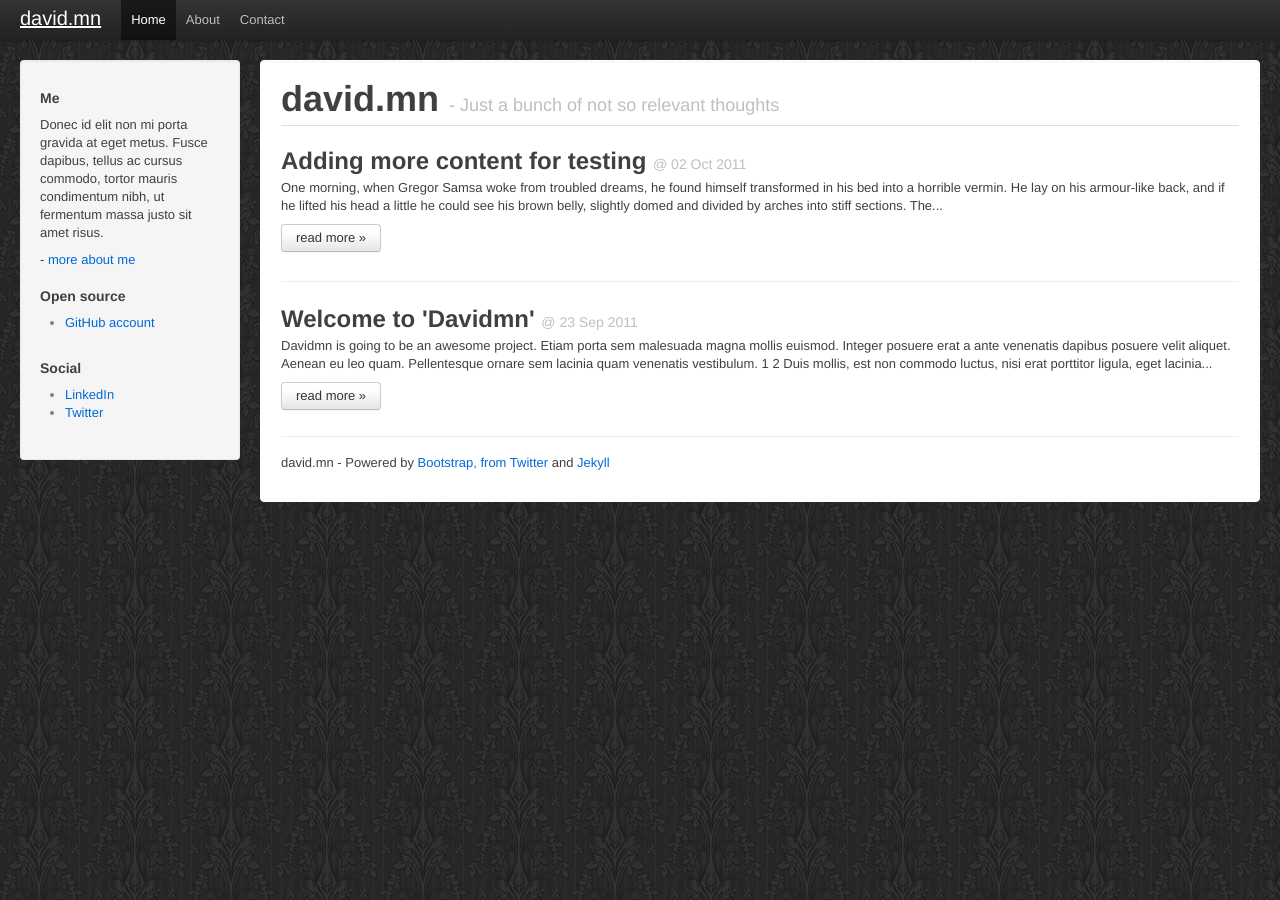
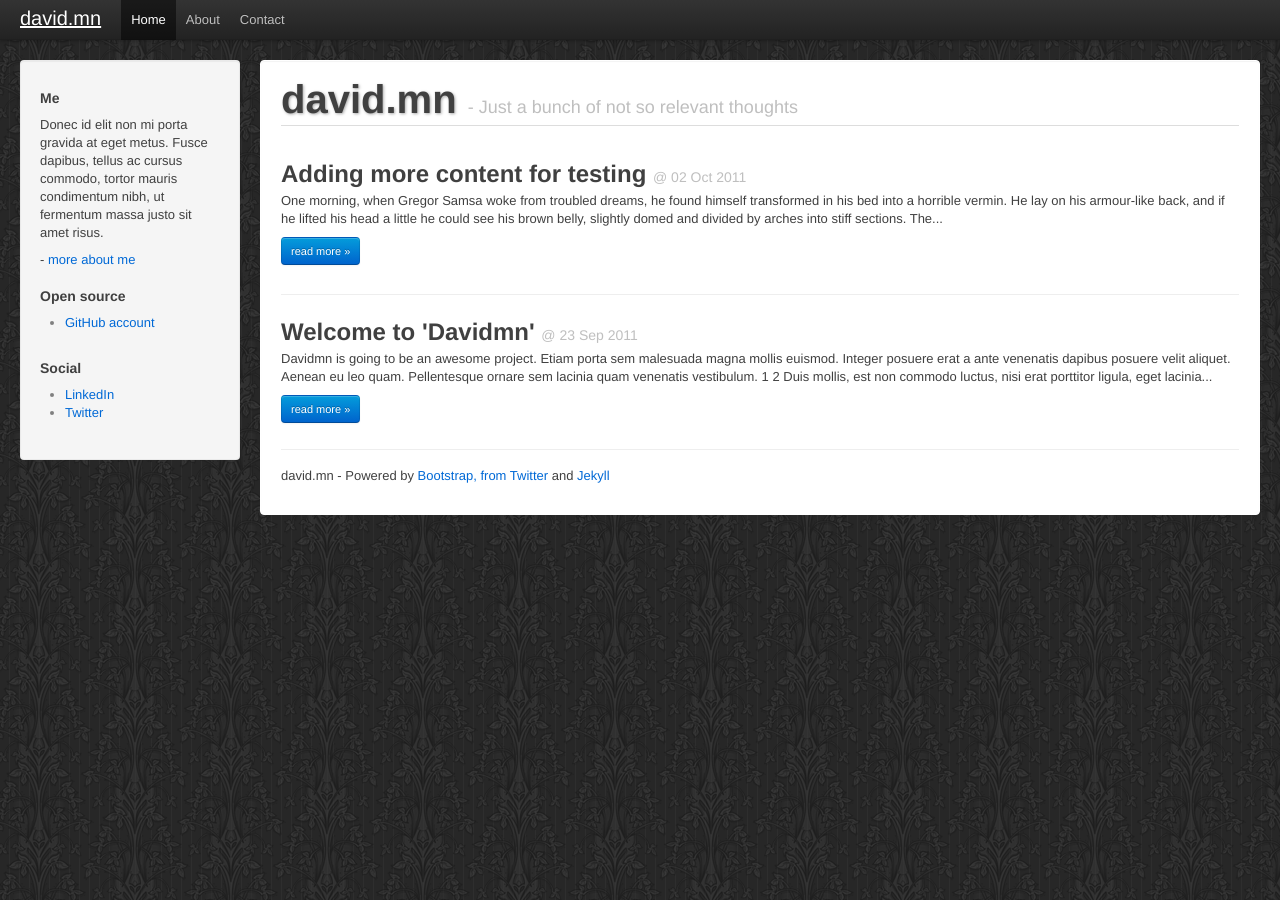
Before and after one commit to dmnelson/dmnelson.github.com, a Jekyll site: the page built from index.html, in a window 1280 px wide. Built offline with Jekyll 4.4.1, drawn with Linux system fonts in a browser that asks for light colours.

Commit message:
UI changes

```diff
--- a/_posts/2011-10-02-just-a-test.markdown
+++ b/_posts/2011-10-02-just-a-test.markdown
@@ -1,5 +1,5 @@
 ---
-layout: default
+layout: post
 title: Adding more content for testing
 ---
 
--- a/css/custom.css
+++ b/css/custom.css
@@ -20,10 +20,19 @@ body {
     position: relative;
 }
 
+.page-header{
+    margin-bottom: 30px;
+}
 .page-header h1 {
-    font-size: 36px;
+    font-size: 40px;
+    text-shadow: 1px 1px 3px #aaa;
 }
-
+.page-header small{
+       text-shadow: none;
+}
+a.back{
+    float:right;
+}
 .span7{
     min-width: 45%;
 }
--- a/index.html
+++ b/index.html
@@ -13,7 +13,7 @@ id: home
         </h2>
         <p>{{ post.content |strip_html | truncatewords:50 }}</p>
 
-        <p><a class="btn" href="{{ post.url }}">read more &raquo;</a></p>
+        <p><a class="btn primary small" href="{{ post.url }}">read more &raquo;</a></p>
     </div>
 </div>
 
```
